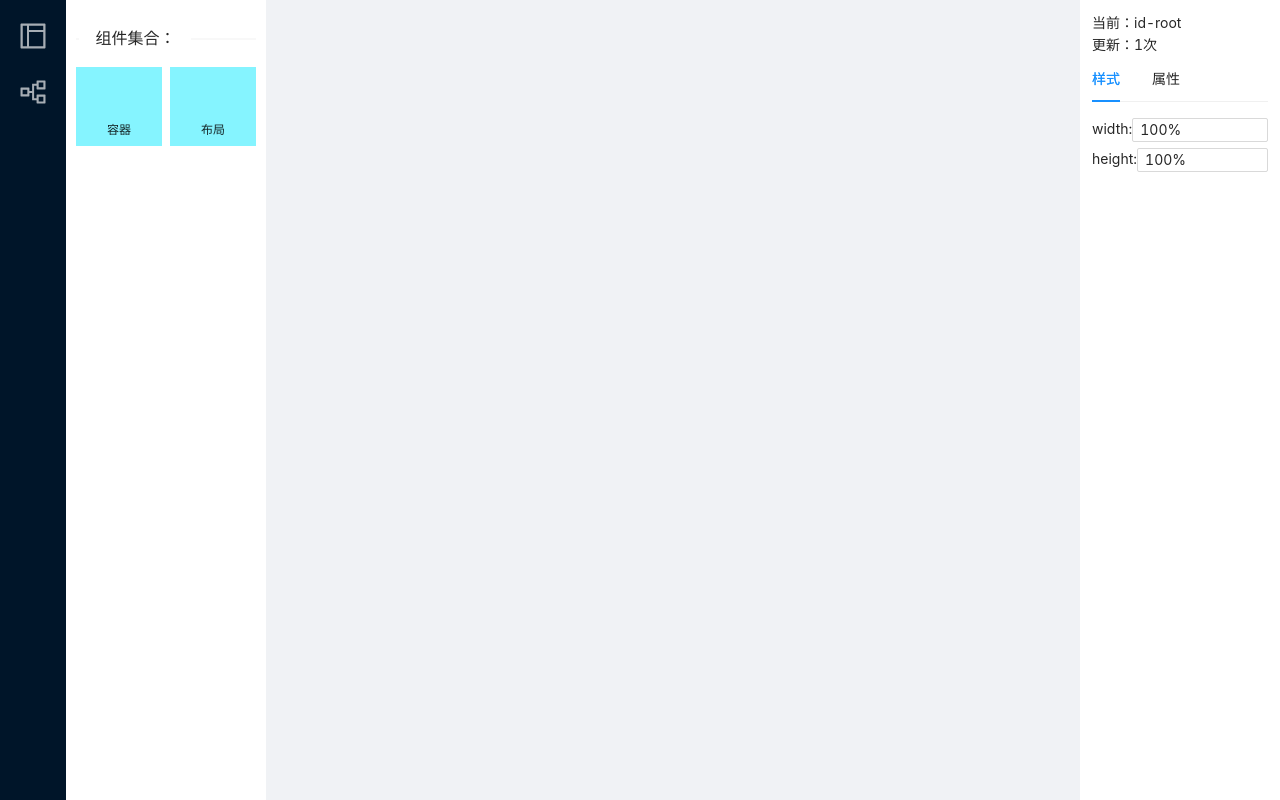
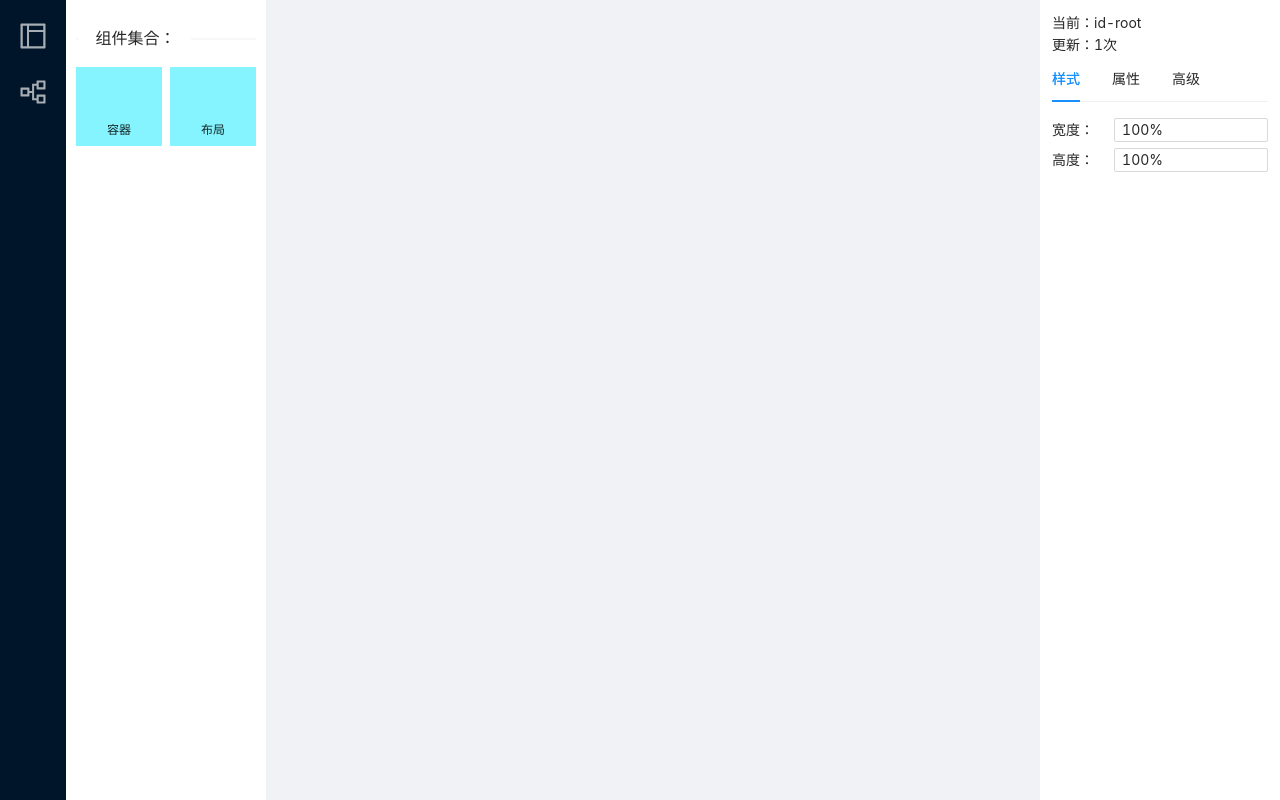
Before and after one commit to yangzai316/easy-coder, a React (Create React App) app: page /set-page-content in a window 1280 px wide. Built offline with nearby package versions, Linux system fonts and the light colour scheme.

Commit message:
属性设置区功能迭代

```diff
--- /dev/null
+++ b/src/data/attr-map.js
@@ -0,0 +1,7 @@
+const ATTR_MAP = {
+  width: "宽度",
+  height: "高度",
+  backgroundColor: "背景色",
+  margin:'外边距'
+};
+export default ATTR_MAP;
--- a/src/pages/set-page-content/components/space-config.js
+++ b/src/pages/set-page-content/components/space-config.js
@@ -1,6 +1,6 @@
-
 import { Tabs, Input } from "antd";
 import ORIGIN_TREE from "./../../../data/origin-tree";
+import ATTR_MAP from "./../../../data/attr-map";
 import "./../../../style/space-config.scss";
 import { editConfigForStyle } from "./../helper/index";
 
@@ -22,8 +22,8 @@ const SpaceConfig = ({ currentUid, pageUpdate, setPageUpdate }) => {
           {Object.entries(ORIGIN_TREE[currentUid].style).map(
             ([key, value], index) => {
               return (
-                <div className="space-config-form-item" key={index}>
-                  {key}:
+                <div className="form-item" key={index}>
+                  <span>{ATTR_MAP[key]}：</span>
                   <Input
                     size="small"
                     value={value}
@@ -37,7 +37,10 @@ const SpaceConfig = ({ currentUid, pageUpdate, setPageUpdate }) => {
           )}
         </TabPane>
         <TabPane tab="属性" key="2">
-          Content of Tab Pane 2
+          暂不支持
+        </TabPane>
+        <TabPane tab="高级" key="3">
+          暂不支持
         </TabPane>
       </Tabs>
     </div>
--- a/src/pages/set-page-content/index.js
+++ b/src/pages/set-page-content/index.js
@@ -21,7 +21,7 @@ const SetPageContent = () => {
           pageUpdate={pageUpdate}
         ></SpaceWork>
       </Content>
-      <Sider theme="light" style={{ height: "100%" }}>
+      <Sider theme="light" width={240} style={{ height: "100%" }}>
         <SpaceConfig
           currentUid={currentUid}
           pageUpdate={pageUpdate}
--- a/src/style/space-config.scss
+++ b/src/style/space-config.scss
@@ -6,8 +6,13 @@
     overflow: hidden;
     text-overflow: ellipsis;
   }
-  .space-config-form-item {
+  .form-item {
     display: flex;
+    align-items: center;
+    flex-wrap: nowrap;
     margin-bottom: 6px;
+    & > span {
+      flex-basis: 90px;
+    }
   }
 }
```
Also changed, not shown: src/data/origin-map.js (deleted).
